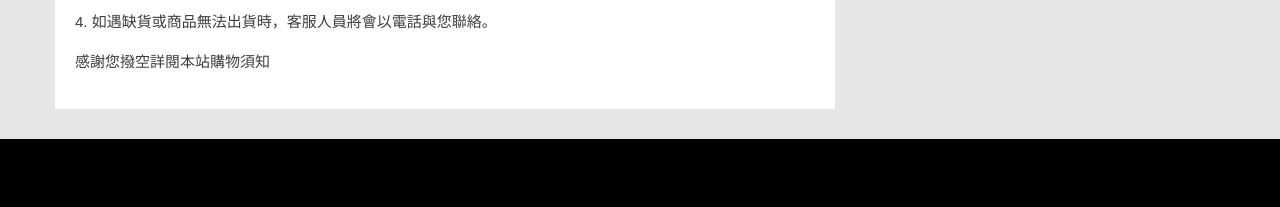
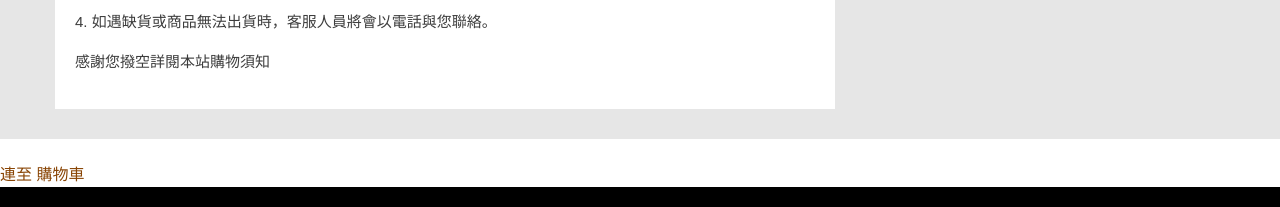
Before and after one commit to ni86910/team1_final, a Next.js app in the folder frontend-react/: page /cart/checkout in a window 1280 px wide. Shown: the part 1704-1911 px from the top of the page. Built offline with nearby package versions, Linux system fonts and the light colour scheme.

Commit message:
(珮紓負責部分) 加入 Link

```diff
--- a/frontend-react/components/cart/checkout-main.js
+++ b/frontend-react/components/cart/checkout-main.js
@@ -188,7 +188,6 @@ export default function CheckoutMain() {
                   </div>
                 </div>
               </div>
-              {/* <Link href={}>返回購物車</Link> */}
             </div>
             {/* Right 訂單金額總計 */}
             <div
--- a/frontend-react/pages/cart/checkout.js
+++ b/frontend-react/pages/cart/checkout.js
@@ -1,6 +1,7 @@
 import React from 'react'
 import CheckoutMain from '@/components/cart/checkout-main'
 import Head from 'next/head'
+import Link from 'next/link'
 // import Loader from '@/components/product-b/loader'
 // import LoadingBar from 'react-top-loading-bar'
 
@@ -12,6 +13,8 @@ export default function Checkout() {
       </Head>
       <hr />
       <CheckoutMain />
+      <br />
+      <Link href="/cart">連至 購物車</Link>
     </>
   )
 }
```
Also changed, not shown: frontend-react/components/cart/cart-main.js (+4 -3 lines).
